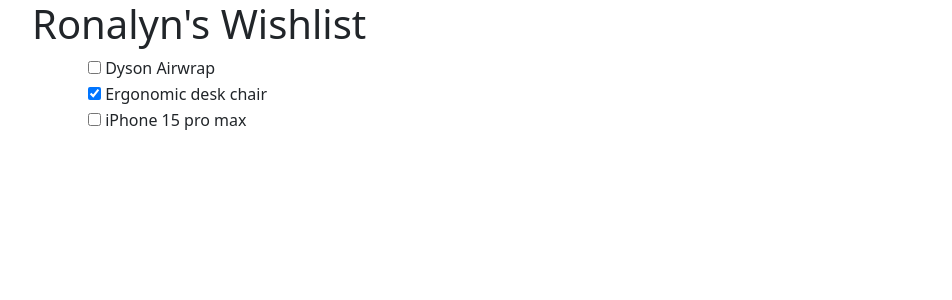
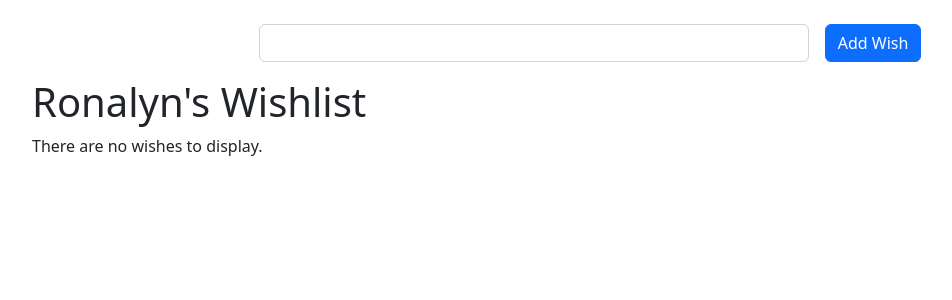
Before and after one commit to ronalynn/AngularWishlist, an Angular app: page / in a window 1280 px wide. Shown: the top 300 px of the page, without its empty margins (50-1002 px from the left). Built offline with nearby package versions, Linux system fonts and the light colour scheme.

Commit message:
used forms to add a field to insert more items

```diff
--- a/src/app/app.component.html
+++ b/src/app/app.component.html
@@ -1,5 +1,20 @@
 <div class="container">
 
+  <form class="row mt-3 gx-3 gy-2 align-items-center justify-content-center">
+    <div class="col-sm-6">
+      <label class="visually-hidden" for="specificSizeInputName">Wish</label>
+      <input type="text" name="new-wish-text" class="form-control" [(ngModel)]="newWishText">
+    </div>
+    <div class="col-auto">
+      <button
+        type="submit"
+        class="btn btn-primary"
+        (click)="$event.preventDefault(); addNewWish() "
+      >Add Wish</button>
+    </div>
+  </form>
+
+  <div class="row mt-3">
     <h1>{{title}}</h1>
     <div *ngIf="items.length === 0; else showItems">
       There are no wishes to display.
@@ -21,7 +36,6 @@
         </li>
       </ul>
     </ng-template>
-
-
+  </div>
 
 </div>
--- a/src/app/app.component.ts
+++ b/src/app/app.component.ts
@@ -7,12 +7,21 @@ import { WishItem } from '../shared/models/wishItem';
   styleUrl: './app.component.css'
 })
 export class AppComponent {
+
+  title = 'Ronalyn\'s Wishlist';
+
   items : WishItem[] = [
-    new WishItem('Dyson Airwrap'),
-    new WishItem('Ergonomic desk chair', true),
-    new WishItem('iPhone 15 pro max')
+    // new WishItem('Dyson Airwrap'),
+    // new WishItem('Ergonomic desk chair', true),
+    // new WishItem('iPhone 15 pro max')
   ];
-  title = 'Ronalyn\'s Wishlist';
+
+  newWishText = '';
+
+  addNewWish(){
+    this.items.push(new WishItem(this.newWishText));
+    this.newWishText = ''; //clear form after sumbit
+  }
 
   toggleItem(item: WishItem){
     item.isComplete = !item.isComplete;
--- a/src/app/app.module.ts
+++ b/src/app/app.module.ts
@@ -3,6 +3,7 @@ import { BrowserModule } from '@angular/platform-browser';
 
 import { AppRoutingModule } from './app-routing.module';
 import { AppComponent } from './app.component';
+import { FormsModule } from '@angular/forms';
 
 @NgModule({
   declarations: [
@@ -10,7 +11,8 @@ import { AppComponent } from './app.component';
   ],
   imports: [
     BrowserModule,
-    AppRoutingModule
+    AppRoutingModule,
+    FormsModule
   ],
   providers: [],
   bootstrap: [AppComponent]
```
Lines whose indentation alone changed are shown as unchanged.
